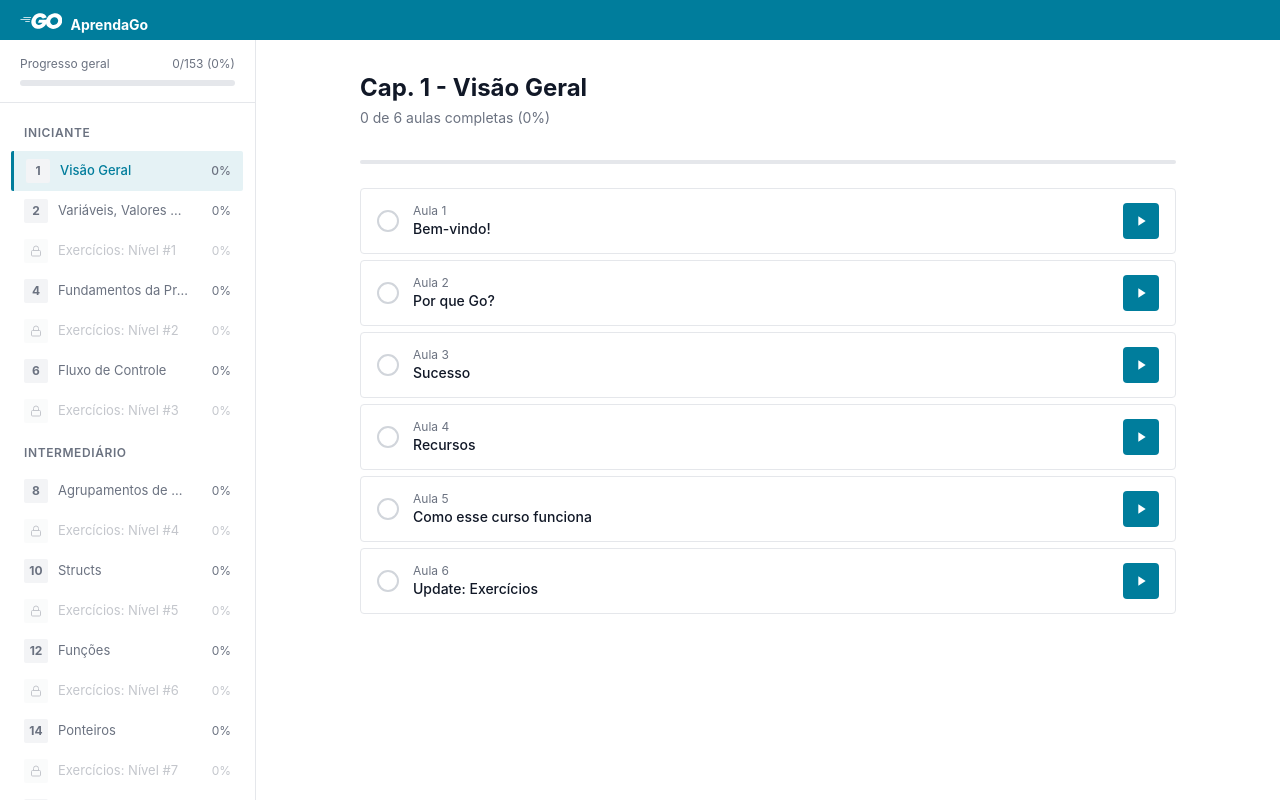
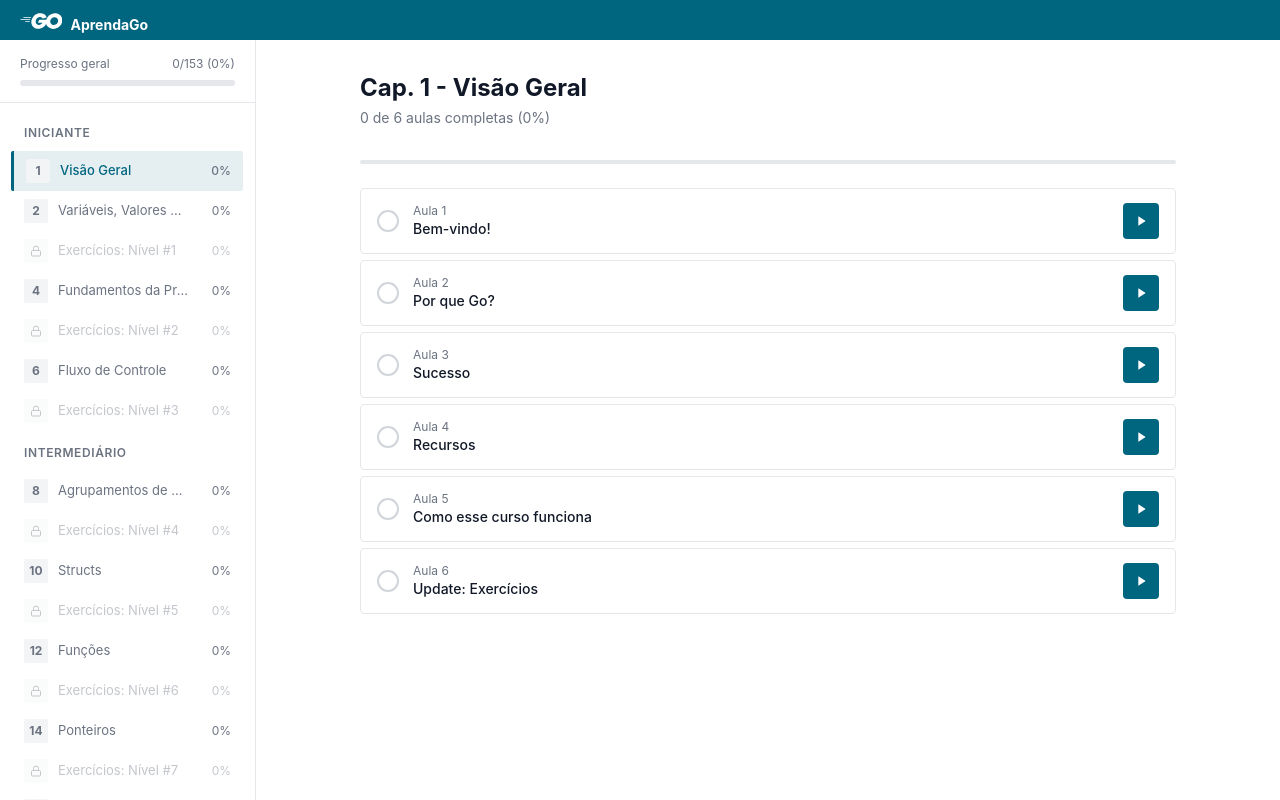
Before and after one commit to walissonaguirra/aprendago-progresso, a website: page index.html in a window 1280 px wide. Drawn offline with nearby package versions, Linux system fonts and the light colour scheme; files that its build step writes are made by us from their sources.

Commit message:
feat(a11y): corrige contraste e add focus-visible

```diff
--- a/style.css
+++ b/style.css
@@ -6,3 +6,8 @@
 ::-webkit-scrollbar-track { background: transparent; }
 ::-webkit-scrollbar-thumb { background: #dee2e6; border-radius: 3px; }
 ::-webkit-scrollbar-thumb:hover { background: #6c757d; }
+
+*:focus-visible {
+  outline: 2px solid #00667F;
+  outline-offset: 2px;
+}
--- a/tailwind.config.js
+++ b/tailwind.config.js
@@ -6,7 +6,7 @@ module.exports = {
       colors: {
         go: {
           blue: '#00ADD8',
-          primary: '#007D9C',
+          primary: '#00667F',
           slate: '#253443',
           yellow: '#FDDD00',
           light: '#BFEAF4',
```
